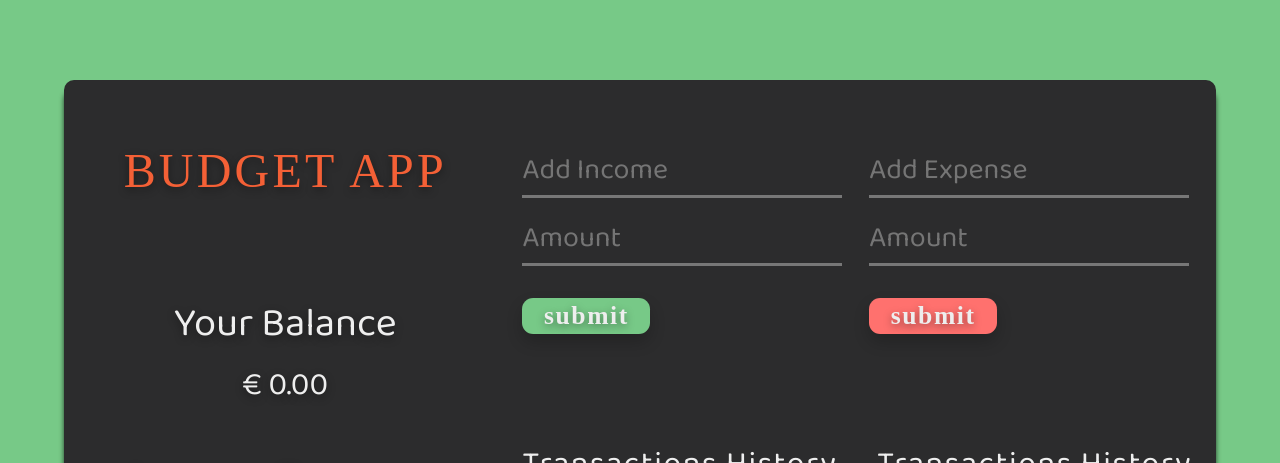
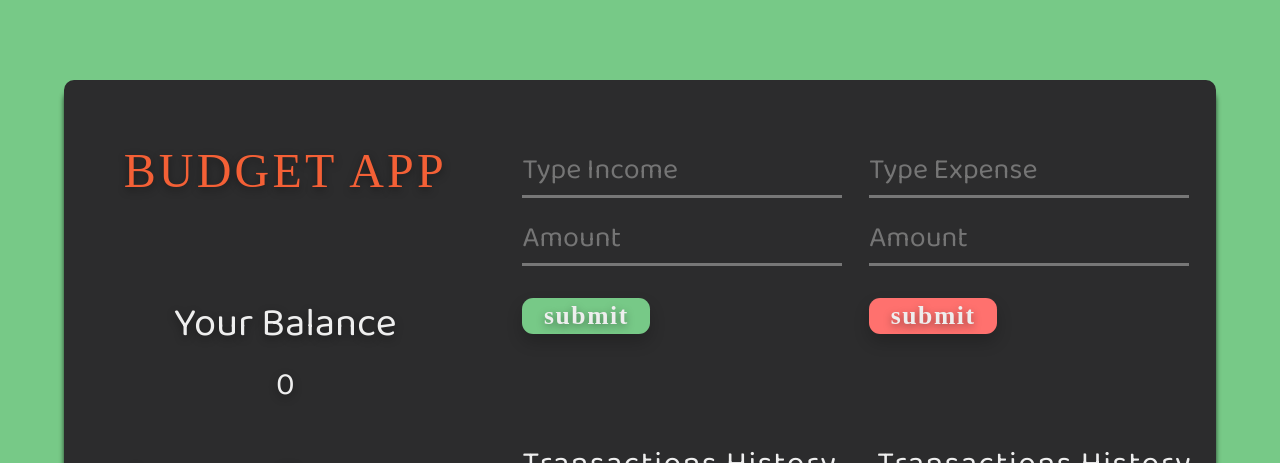
Before and after one commit to supriyakavathekar/Budget-final, a React (Vite) app: page / in a window 1280 px wide. Shown: the top 463 px of the page. Built offline with nearby package versions, Linux system fonts and the light colour scheme; a web font is replaced by a local one.

Commit message:
ccreated new fuction paid handler

```diff
--- a/src/App.jsx
+++ b/src/App.jsx
@@ -8,6 +8,8 @@ import AddTransaction from './components/AddTRansaction'
 
 function App() {
 
+  const [balance, setbalance] = useState(0)
+  const [amountPaid, setamountPaid] = useState(0)
 
 
   return (
@@ -16,8 +18,8 @@ function App() {
     <div className='container'>
        <div className='app-wrapper'>
         <Header/>
-        <Balance/>
-      <AddTransaction/>
+        <Balance balance= {balance} setbalance = {setbalance} amountPaid= {amountPaid} setamountPaid = {setamountPaid}/>
+      <AddTransaction setbalance= {setbalance} setamountPaid = {setamountPaid}/>
         <Income/>
         <Expense/>
        </div>
--- a/src/components/AddTransaction.jsx
+++ b/src/components/AddTransaction.jsx
@@ -1,20 +1,42 @@
 import React from 'react'
 
-function AddTransaction() {
+function AddTransaction({setbalance ,setamountPaid}) {
+
+
+    function submithandler(e) {
+        e.preventDefault()
+        setbalance(i => {
+            let result = i = i + Number(e.target.money.value)
+            return result
+        })
+
+    }
+
+    function paidHandler(e) {
+      e.preventDefault()
+      setamountPaid(i => {
+        return i = i - Number(e.target.money.value)
+
+      })
+
+      setbalance(i => i - Number(e.target.money.value))
+    }
+
+
   return (
     <div  className='form-wrapper'>
-      <form >
+      <form onSubmit={submithandler}>
         <div className='input-group income'>
-            <input placeholder='Add Income' type="text" name=""  autoComplete='off'/>
-            <input placeholder='Amount' type="number" name="" autoComplete='off' />
+            <input placeholder='Type Income' type="text" name="description"  autoComplete='off'/>
+            <input placeholder='Amount' type="number" name="money" autoComplete='off' />
             <input type="submit" value="submit" />
         </div>
       </form>
 
-      <form >
+      <form onSubmit={paidHandler}>
         <div className='input-group expence'>
-            <input placeholder='Add Expense' type="text" name=""  autoComplete='off'/>
-            <input placeholder='Amount' type="number" name="" autoComplete='off' />
+            <input placeholder='Type Expense' type="text" name="description"  autoComplete='off'/>
+            <input placeholder='Amount' type="number" name="money" autoComplete='off' />
             <input type="submit" value="submit" />
         </div>
       </form>
--- a/src/components/Balance.jsx
+++ b/src/components/Balance.jsx
@@ -1,10 +1,15 @@
 import React from 'react'
 
-function Balance() {
+function Balance({balance , setbalance , amountpaid, setamountpaid }) {
+
+
+
+
+
   return (
     <div className='balance'>
         <h2>Your Balance</h2>
-        <h3>€ 0.00</h3>
+        <h3>{balance}</h3>
         <div className="income-expenses">
             <div className="plus">
                 <h3>Income</h3>
```
